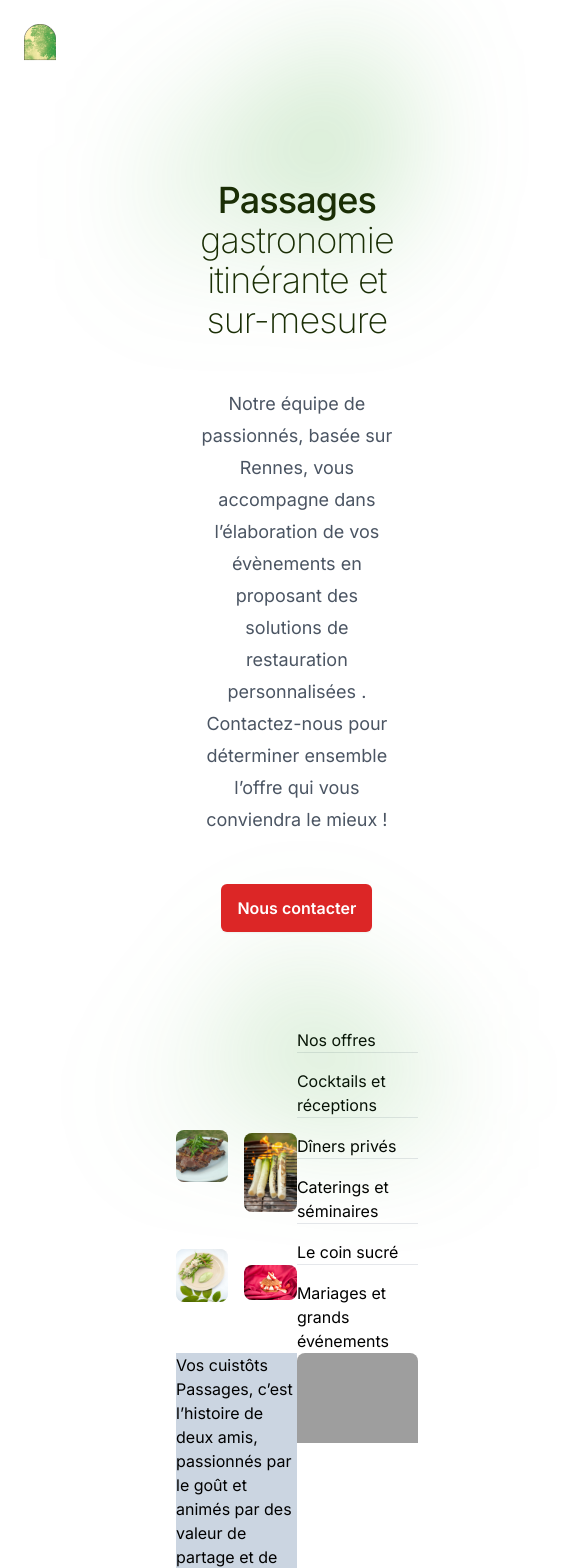
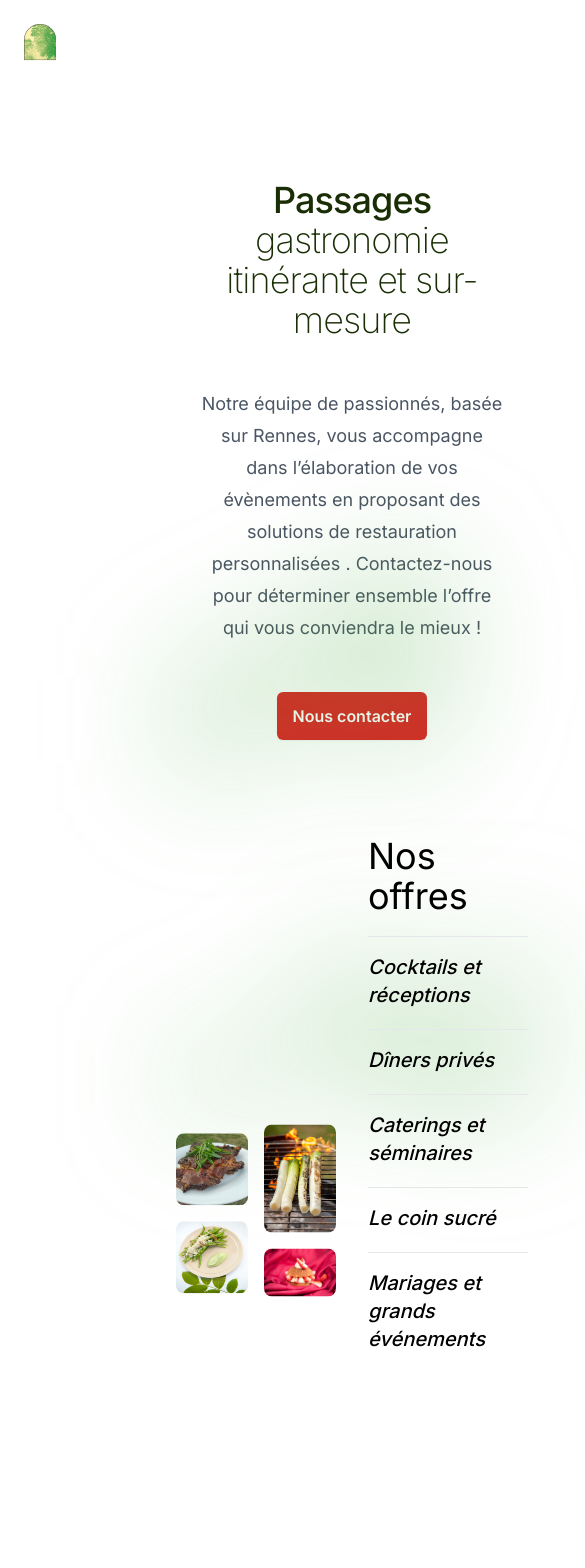
Before and after one commit to jolysnicolas1/passages-rennes, a Next.js app: page / in a window 390 px wide. Shown: the top 1568 px of the page, 585 px wide, since content can reach past the window. Built offline with nearby package versions, Linux system fonts and the light colour scheme; grey boxes are pictures that could not be loaded.

Commit message:
Save parallax before going back on main

```diff
--- a/app/Hero.tsx
+++ b/app/Hero.tsx
@@ -1,39 +1,21 @@
 import HeroContent from './HeroContent'
+import ParallaxBlur from './ParallaxBlur';
+import ParallaxBlurSecond from './ParallaxBlurSecond';
 
 
 export default function Hero() {
+
     return (
       <div className="w-full">
         <div className="relative isolate">
-          <div
-            className="absolute inset-x-0 -top-40 -z-10 transform-gpu overflow-hidden blur-3xl sm:-top-80"
-            aria-hidden="true"
-          >
-            <div
-              className="relative left-[calc(50%-11rem)] aspect-[1155/678] w-[36.125rem] -translate-x-1/2 rotate-[30deg] bg-gradient-to-tr from-[#3FA535] to-[#3FA535] opacity-30 sm:left-[calc(50%-30rem)] sm:w-[72.1875rem]"
-              style={{
-                clipPath:
-                  'polygon(74.1% 44.1%, 100% 61.6%, 97.5% 26.9%, 85.5% 0.1%, 80.7% 2%, 72.5% 32.5%, 60.2% 62.4%, 52.4% 68.1%, 47.5% 58.3%, 45.2% 34.5%, 27.5% 76.7%, 0.1% 64.9%, 17.9% 100%, 27.6% 76.8%, 76.1% 97.7%, 74.1% 44.1%)',
-              }}
-            />
-          </div>
+          <ParallaxBlur />
+          <ParallaxBlurSecond />
+
           <div className="py-24 sm:py-32 lg:pb-40">
             <div className="mx-auto px-6 lg:px-8 space-y-12">
               <HeroContent></HeroContent>
             </div>
           </div>
-          <div
-            className="absolute inset-x-0 top-[calc(100%-13rem)] -z-10 transform-gpu overflow-hidden blur-3xl sm:top-[calc(100%-30rem)]"
-            aria-hidden="true"
-          >
-            <div
-              className="relative left-[calc(50%+3rem)] aspect-[1155/678] w-[36.125rem] -translate-x-1/2 bg-gradient-to-tr from-[#3FA535] to-[#3FA535] opacity-30 sm:left-[calc(50%+36rem)] sm:w-[72.1875rem]"
-              style={{
-                clipPath:
-                  'polygon(74.1% 44.1%, 100% 61.6%, 97.5% 26.9%, 85.5% 0.1%, 80.7% 2%, 72.5% 32.5%, 60.2% 62.4%, 52.4% 68.1%, 47.5% 58.3%, 45.2% 34.5%, 27.5% 76.7%, 0.1% 64.9%, 17.9% 100%, 27.6% 76.8%, 76.1% 97.7%, 74.1% 44.1%)',
-              }}
-            />
-          </div>
         </div>
       </div>
     )
--- a/app/Offers.tsx
+++ b/app/Offers.tsx
@@ -1,25 +1,19 @@
 import OffersDescriptions from "./OffersDescriptions"
 import OffersPictures from "./OffersPictures"
+import { motion, useScroll, useTransform } from "framer-motion"
 
 
 
 export default function Offers() {
+
+  let { scrollYProgress } =useScroll();
+  let y = useTransform(scrollYProgress, [0, 1], ["0%", "50%"]);
+
   return (
-      // <div className="
-      // flex
-      // justify-between
-      // bg-slate-200
-      // min-w-7xl
-      //  ">
-
-
-
-      // </div>
-      <div className="
-      flex
-      w-full
-      ">
-        <OffersPictures />
+      <div className="flex w-full relative space-x-8">
+        <motion.div className="w-2/4" style={{ y }}>
+          <OffersPictures />
+        </motion.div>
         <OffersDescriptions />
       </div>
   )
--- a/app/OffersDescriptions.tsx
+++ b/app/OffersDescriptions.tsx
@@ -1,5 +1,3 @@
-
-
 export default function OffersDescriptions() {
 
 const features = [
@@ -26,12 +24,12 @@ const features = [
         flex flex-col justify-between
         ">
 
-            <h2 className="">
+            <h2 className="text-4xl">
                 Nos offres
             </h2>
             <dl className="">
                 {features.map((feature) => (
-                <div key={feature.name} className="border-t border-gray-200 pt-4">
+                <div key={feature.name} className="border-t border-gray-200 pt-4 my-5 italic font-medium text-xl">
                     <dt className="">{feature.name}</dt>
                 </div>
             ))}
--- a/app/OffersPictures.tsx
+++ b/app/OffersPictures.tsx
@@ -3,18 +3,14 @@ import offre1 from "../public/offres1.webp"
 import offre2 from "/public/offres2.webp"
 import offre3 from "/public/offres3.webp"
 import offre4 from "/public/offres4.webp"
+import { motion, useScroll, useTransform } from "framer-motion"
 
 export default function OffersPictures() {
+    let { scrollYProgress } =useScroll();
+    let y = useTransform(scrollYProgress, [0, 1], ["0%", "15%"]);
     return (
-        <div className="
-        w-2/4
-        grid
-        grid-cols-2
-        gap-4 ">
-            <div className="
-            grid
-            items-center
-            gap-4 ">
+        <div className="relative flex justify-end space-x-4">
+            <motion.div className="space-y-4" style={{ y }}>
                 <Image
                 width={290}
                 height={290}
@@ -29,11 +25,8 @@ export default function OffersPictures() {
                 alt="Side of walnut card tray with card groove and recessed card area."
                 className="rounded-lg bg-gray-100"
                 />
-            </div>
-            <div className="
-            grid
-            items-center
-            justify-items-start ">
+            </motion.div>
+            <div className="space-y-4 pt-5">
             <Image
                 width={290}
                 height={290}
--- /dev/null
+++ b/app/ParallaxBlur.tsx
@@ -0,0 +1,23 @@
+import { motion, useScroll, useTransform } from "framer-motion"
+
+
+export default function ParallaxBlur() {
+    let { scrollYProgress } =useScroll();
+    let y = useTransform(scrollYProgress, [0, 1], ["0%", "150%"]);
+
+    return (
+        <motion.div
+        className="absolute inset-x-0 -top-40 z-50 transform-gpu overflow-hidden blur-3xl sm:-top-80"
+        aria-hidden="true"
+        style={{ y }}
+      >
+        <div
+          className="relative left-[calc(50%-11rem)] aspect-[1155/678] w-[36.125rem] -translate-x-1/2 rotate-[30deg] bg-gradient-to-tr from-[#3FA535] to-[#3FA535] opacity-30 sm:left-[calc(50%-30rem)] sm:w-[72.1875rem]"
+          style={{
+            clipPath:
+              'polygon(74.1% 44.1%, 100% 61.6%, 97.5% 26.9%, 85.5% 0.1%, 80.7% 2%, 72.5% 32.5%, 60.2% 62.4%, 52.4% 68.1%, 47.5% 58.3%, 45.2% 34.5%, 27.5% 76.7%, 0.1% 64.9%, 17.9% 100%, 27.6% 76.8%, 76.1% 97.7%, 74.1% 44.1%)',
+          }}
+        />
+      </motion.div>
+    )
+}
--- /dev/null
+++ b/app/ParallaxBlurSecond.tsx
@@ -0,0 +1,23 @@
+import { motion, useScroll, useTransform } from "framer-motion"
+
+
+export default function ParallaxBlurSecond() {
+    let { scrollYProgress } =useScroll();
+    let y = useTransform(scrollYProgress, [0, 1], ["0%", "50%"]);
+
+    return (
+        <motion.div
+        className="absolute inset-x-0 top-[calc(100%-13rem)] -z-10 transform-gpu overflow-hidden blur-3xl sm:top-[calc(100%-30rem)]"
+        aria-hidden="true"
+        style={{ y }}
+      >
+        <div
+          className="relative left-[calc(50%+3rem)] aspect-[1155/678] w-[36.125rem] -translate-x-1/2 bg-gradient-to-tr from-[#3FA535] to-[#3FA535] opacity-30 sm:left-[calc(50%+36rem)] sm:w-[72.1875rem]"
+          style={{
+            clipPath:
+            'polygon(74.1% 44.1%, 100% 61.6%, 97.5% 26.9%, 85.5% 0.1%, 80.7% 2%, 72.5% 32.5%, 60.2% 62.4%, 52.4% 68.1%, 47.5% 58.3%, 45.2% 34.5%, 27.5% 76.7%, 0.1% 64.9%, 17.9% 100%, 27.6% 76.8%, 76.1% 97.7%, 74.1% 44.1%)',
+          }}
+        />
+      </motion.div>
+    )
+}
--- /dev/null
+++ b/app/Slider.tsx
@@ -0,0 +1,19 @@
+import SliderPictures from "./SliderPictures"
+import TestProps from "./TestProps";
+
+export default function Slider() {
+    const pictures = ['porfolio01', 'portfolio03']
+
+    return (
+        <div className="w-7xl mx-auto flex align-center px-44 bg-black p-5 overflow-y-scroll snap-x space-x-44 snap-mandatory scroll-p-44">
+        </div>
+    )
+}
+
+{/* <dl className="">
+{pictures.map((feature) => (
+<div key={feature.name} className="border-t border-gray-200 pt-4">
+    <dt className="">{feature.name}</dt>
+</div>
+))}
+</dl> */}
--- /dev/null
+++ b/app/SliderPictures.tsx
@@ -0,0 +1,20 @@
+import Image from "next/image"
+import portfolio01 from "/public/portfolio01.jpg"
+import portfolio02 from "/public/portfolio02.jpg"
+import portfolio03 from "/public/portfolio03.jpg"
+
+
+export default function SliderPictures(props) {
+    console.log(props)
+    return (
+        <div className="bg-black shrink-0 snap-always snap-center ...">
+            <Image
+                className="object-contain object-start"
+                src={props.src}
+                alt="alt"
+                width={600}
+                height={600}
+            />
+        </div>
+    )
+}
--- /dev/null
+++ b/app/TestProps.tsx
@@ -0,0 +1,23 @@
+import portfolio1 from "/public/portfolio01.jpg"
+import Image from "next/image"
+
+
+export default function TestProps(props) {
+    return (
+        <div className="h-24 w-24 bg-green-100">
+            {props.title}
+            <p>source={props.testItem}</p>
+            <p>index={props.testIndex}</p>
+            <div className="bg-black shrink-0 snap-always snap-center ...">
+            <Image
+                className="object-contain object-start"
+                src={props.testItem}
+                alt="Picture of the author"
+                width={600}
+                height={600}
+            />
+        </div>
+
+        </div>
+    )
+}
--- a/app/page.tsx
+++ b/app/page.tsx
@@ -5,16 +5,25 @@ import Hero from './Hero'
 import Offers from './Offers'
 import Cooks from './Cooks'
 import Banner from './Banner'
+import Slider from './Slider'
+import { motion, useScroll, useTransform } from "framer-motion"
 
 
 
 export default function Home() {
+
+  let { scrollYProgress } =useScroll();
+  let y = useTransform(scrollYProgress, [0, 1], ["0%", "50%"]);
+  let pas = "coucou js dans lqsdfqsdfqsa console"
+
   return (
-    <main className="flex min-h-screen flex-col mx-auto justify-between px-44">
+    <main className="relative flex min-h-screen flex-col mx-auto justify-between px-44">
       <Hero />
       <Offers />
+      <div className="h-96 inset-x-0 bg-white"></div>
       <Cooks />
       <Banner />
+      <Slider />
     </main>
   )
 }
--- a/package.json
+++ b/package.json
@@ -17,6 +17,7 @@
     "autoprefixer": "10.4.14",
     "eslint": "8.40.0",
     "eslint-config-next": "13.4.1",
+    "framer-motion": "^10.12.12",
     "next": "13.4.1",
     "postcss": "8.4.23",
     "react": "18.2.0",
```
Also changed, not shown: 2 other files (tests, documents, lock files or other folders). Lines whose indentation alone changed are shown as unchanged.
